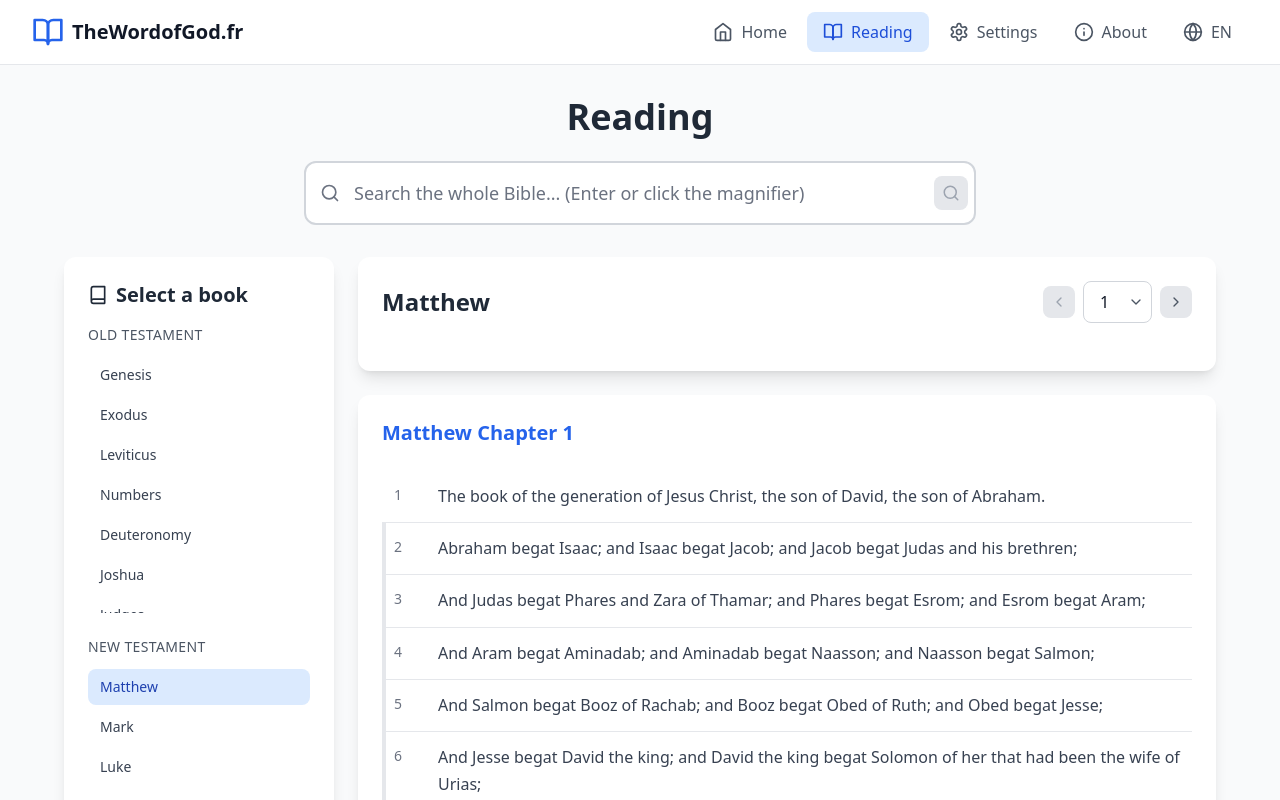
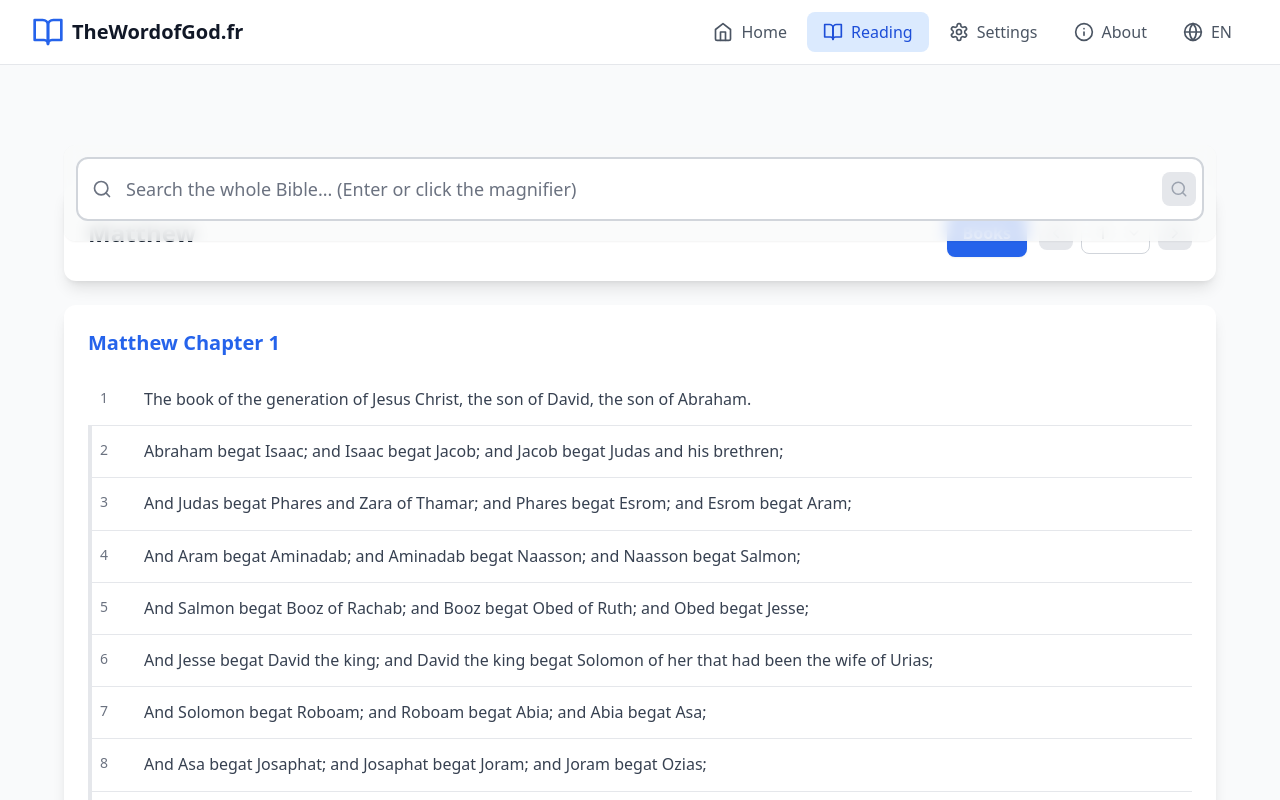
Before and after one commit to thewordofgodfr/site-par-bolt-ai, a React (Vite) app: page / in a window 1280 px wide. Both pictures are taken after a click on the button "Reading". Shown: the top 800 px of the page. Built offline with nearby package versions, Linux system fonts and the light colour scheme.

Commit message:
Update Reading.tsx

```diff
--- a/src/pages/Reading.tsx
+++ b/src/pages/Reading.tsx
@@ -38,11 +38,11 @@ export default function Reading() {
   // Mise en évidence (ex. depuis résultats)
   const [highlightedVerse, setHighlightedVerse] = useState<number | null>(null);
 
-  // Sélection simple (tap verset)
+  // Sélection au tap
   const [selectedVerses, setSelectedVerses] = useState<number[]>([]);
   const [copiedKey, setCopiedKey] = useState<string>('');
 
-  // Sélecteur livres mobile
+  // Sélecteur Livres (overlay) — maintenant sur TOUTES tailles d’écran
   const [showBookPicker, setShowBookPicker] = useState<boolean>(false);
 
   const [showRestoredNotification, setShowRestoredNotification] = useState(false);
@@ -288,18 +288,16 @@ export default function Reading() {
     }
   };
 
+  // Valeur du “top” pour la barre sticky sous la nav (adapte si besoin)
+  const stickyTop = 'top-16 sm:top-20';
+
   return (
     <div className={`min-h-screen ${isDark ? 'bg-gray-900' : 'bg-gray-50'} transition-colors duration-200 overflow-x-hidden`}>
-      <div className="container mx-auto px-4 py-8">
+      <div className="container mx-auto px-4 py-6">
         <div className="max-w-6xl mx-auto">
-          {/* En-tête */}
-          <div className="text-center mb-8">
-            <h1 className={`text-3xl md:text-4xl font-bold mb-2 ${isDark ? 'text-white' : 'text-gray-800'}`}>
-              {t('reading')}
-            </h1>
-
-            {/* Barre de recherche */}
-            <div className="max-w-2xl mx-auto mt-6">
+          {/* BARRE RECHERCHE — sticky sous la nav */}
+          <div className={`sticky ${stickyTop} z-30`}>
+            <div className={`${isDark ? 'bg-gray-900/80' : 'bg-gray-50/80'} backdrop-blur rounded-xl p-3 shadow-sm`}>
               <form onSubmit={handleSubmitSearch}>
                 <div className="relative">
                   <div className="absolute inset-y-0 left-0 pl-4 flex items-center pointer-events-none">
@@ -352,7 +350,7 @@ export default function Reading() {
               </form>
 
               {/* Aide / compteur */}
-              <div className="mt-3">
+              <div className="mt-2">
                 {searchHint ? (
                   <p className={`text-sm ${isDark ? 'text-gray-400' : 'text-gray-600'}`}>{searchHint}</p>
                 ) : searchLoading ? (
@@ -379,7 +377,7 @@ export default function Reading() {
 
           {/* Résultats de recherche */}
           {showGlobalSearch && globalSearchResults.length > 0 && (
-            <div className={`${isDark ? 'bg-gray-800' : 'bg-white'} rounded-xl shadow-lg p-6 mb-6`}>
+            <div className={`${isDark ? 'bg-gray-800' : 'bg-white'} rounded-xl shadow-lg p-6 mt-6 mb-6`}>
               <h2 className={`text-xl font-semibold mb-4 ${isDark ? 'text-white' : 'text-gray-800'} flex items-center`}>
                 <BookOpen size={20} className="mr-2" />
                 {state.settings.language === 'fr' ? 'Résultats de recherche' : 'Search Results'}
@@ -455,7 +453,7 @@ export default function Reading() {
 
           {/* Aucun résultat */}
           {showGlobalSearch && globalSearchResults.length === 0 && !searchLoading && !searchHint && (
-            <div className={`${isDark ? 'bg-gray-800' : 'bg-white'} rounded-xl shadow-lg p-8 mb-6 text-center`}>
+            <div className={`${isDark ? 'bg-gray-800' : 'bg-white'} rounded-xl shadow-lg p-8 mt-6 mb-6 text-center`}>
               <Search size={48} className={`mx-auto mb-4 opacity-50 ${isDark ? 'text-gray-400' : 'text-gray-500'}`} />
               <h3 className={`text-lg font-semibold mb-2 ${isDark ? 'text-white' : 'text-gray-800'}`}>
                 {state.settings.language === 'fr' ? 'Aucun résultat trouvé' : 'No results found'}
@@ -474,77 +472,29 @@ export default function Reading() {
             </div>
           )}
 
-          <div className={`grid grid-cols-1 lg:grid-cols-4 gap-6 ${showGlobalSearch ? 'opacity-75' : ''}`}>
-            {/* Sidebar livres (desktop) */}
-            <div className={`hidden lg:block lg:col-span-1 ${isDark ? 'bg-gray-800' : 'bg-white'} rounded-xl shadow-lg p-6`}>
-              <h2 className={`text-xl font-semibold mb-4 ${isDark ? 'text-white' : 'text-gray-800'} flex items-center`}>
-                <Book size={20} className="mr-2" />
-                {t('selectBook')}
-              </h2>
-
-              <div className="mb-6">
-                <h3 className={`text-sm font-medium mb-3 ${isDark ? 'text-gray-400' : 'text-gray-600'} uppercase tracking-wide`}>
-                  {t('oldTestament')}
-                </h3>
-                <div className="space-y-1 max-h-64 overflow-y-auto">
-                  {oldTestamentBooks.map(book => (
-                    <button
-                      key={book.name}
-                      onClick={() => handleBookSelect(book)}
-                      className={`w-full text-left px-3 py-2 rounded-lg text-sm transition-all duration-200 ${
-                        selectedBook?.name === book.name
-                          ? isDark ? 'bg-blue-600 text-white' : 'bg-blue-100 text-blue-800'
-                          : isDark ? 'hover:bg-gray-700 text-gray-300 hover:text-white' : 'hover:bg-gray-100 text-gray-700 hover:text-gray-900'
-                      }`}
-                    >
-                      {getBookName(book)}
-                    </button>
-                  ))}
-                </div>
-              </div>
-
-              <div>
-                <h3 className={`text-sm font-medium mb-3 ${isDark ? 'text-gray-400' : 'text-gray-600'} uppercase tracking-wide`}>
-                  {t('newTestament')}
-                </h3>
-                <div className="space-y-1 max-h-64 overflow-y-auto">
-                  {newTestamentBooks.map(book => (
-                    <button
-                      key={book.name}
-                      onClick={() => handleBookSelect(book)}
-                      className={`w-full text-left px-3 py-2 rounded-lg text-sm transition-all duration-200 ${
-                        selectedBook?.name === book.name
-                          ? isDark ? 'bg-blue-600 text-white' : 'bg-blue-100 text-blue-800'
-                          : isDark ? 'hover:bg-gray-700 text-gray-300 hover:text-white' : 'hover:bg-gray-100 text-gray-700 hover:text-gray-900'
-                      }`}
-                    >
-                      {getBookName(book)}
-                    </button>
-                  ))}
-                </div>
-              </div>
-            </div>
-
-            {/* Zone de contenu */}
-            <div className="lg:col-span-3">
+          {/* Zone commandes + contenu */}
+          <div className="grid grid-cols-1 gap-6">
+            {/* Bandeau commandes (Livres + chapitre) */}
             {selectedBook && (
-                <div className={`${isDark ? 'bg-gray-800' : 'bg-white'} rounded-xl shadow-lg p-6 mb-6`}>
-                  <div className="flex flex-col sm:flex-row sm:items-center sm:justify-between mb-6">
-                    <h2 className={`text-2xl font-bold mb-4 sm:mb-0 ${isDark ? 'text-white' : 'text-gray-800'}`}>
+              <div className={`${isDark ? 'bg-gray-800' : 'bg-white'} rounded-xl shadow-lg p-6`}>
+                <div className="flex flex-col sm:flex-row sm:items-center sm:justify-between gap-4">
+                  <h2 className={`text-2xl font-bold ${isDark ? 'text-white' : 'text-gray-800'}`}>
                     {getBookName(selectedBook)}
                   </h2>
 
-                    {/* Commandes */}
-                    <div className="flex items-center space-x-3">
-                      {/* Bouton Livres (mobile) */}
+                  <div className="flex items-center gap-3">
+                    {/* BOUTON LIVRES — plus grand, sur TOUTES tailles */}
                     <button
                       onClick={() => setShowBookPicker(true)}
-                        className={`lg:hidden px-3 py-2 rounded-lg text-sm font-medium ${isDark ? 'bg-gray-700 text-gray-200' : 'bg-gray-200 text-gray-700'}`}
+                      className={`px-4 py-3 rounded-lg text-base font-semibold shadow-sm ${
+                        isDark ? 'bg-blue-600 text-white hover:bg-blue-500' : 'bg-blue-600 text-white hover:bg-blue-500'
+                      }`}
                     >
                       {state.settings.language === 'fr' ? 'Livres' : 'Books'}
                     </button>
 
-                      <div className="flex items-center space-x-2">
+                    {/* Navigation chapitres */}
+                    <div className="flex items-center gap-2">
                       <button
                         onClick={handlePreviousChapter}
                         disabled={selectedChapter <= 1}
@@ -554,7 +504,7 @@ export default function Reading() {
                             : isDark ? 'bg-gray-700 text-gray-300 hover:bg-gray-600 hover:text-white' : 'bg-gray-200 text-gray-600 hover:bg-gray-300 hover:text-gray-800'
                         }`}
                       >
-                          <ChevronLeft size={16} />
+                        <ChevronLeft size={18} />
                       </button>
 
                       <div className="relative">
@@ -579,7 +529,7 @@ export default function Reading() {
                             : isDark ? 'bg-gray-700 text-gray-300 hover:bg-gray-600 hover:text-white' : 'bg-gray-200 text-gray-600 hover:bg-gray-300 hover:text-gray-800'
                         }`}
                       >
-                          <ChevronRight size={16} />
+                        <ChevronRight size={18} />
                       </button>
                     </div>
                   </div>
@@ -589,7 +539,7 @@ export default function Reading() {
 
             {/* Barre d’action — desktop/tablette */}
             {selectedVerses.length > 0 && (
-                <div className={`hidden sm:flex mb-3 rounded-lg p-3 items-center justify-between ${isDark ? 'bg-gray-800 text-gray-100' : 'bg-white text-gray-800'} shadow`}>
+              <div className={`hidden sm:flex mb-1 rounded-lg p-3 items-center justify-between ${isDark ? 'bg-gray-800 text-gray-100' : 'bg-white text-gray-800'} shadow`}>
                 <div className="text-sm">
                   {state.settings.language === 'fr'
                     ? `${selectedVerses.length} verset${selectedVerses.length > 1 ? 's' : ''} sélectionné${selectedVerses.length > 1 ? 's' : ''}`
@@ -629,24 +579,25 @@ export default function Reading() {
                 </div>
               ) : chapter ? (
                 <div>
-                    <h3 className={`text-xl font-semibold mb-6 ${isDark ? 'text-blue-400' : 'text-blue-600'}`}>
+                  <h3 className={`text-xl font-semibold mb-4 ${isDark ? 'text-blue-400' : 'text-blue-600'}`}>
                     {getBookName(selectedBook!)} {t('chapter')} {chapter.chapter}
                   </h3>
 
-                    {/* Resserre + fine ligne entre versets */}
-                    <div className={`divide-y ${isDark ? 'divide-gray-700' : 'divide-gray-200'}`}>
-                      {chapter.verses.map((v) => {
+                  {/* Resserre + fine ligne entre versets — avec bordure haute sur le 1er */}
+                  <div className={`${isDark ? 'divide-gray-700' : 'divide-gray-200'} divide-y`}>
+                    {chapter.verses.map((v, idx) => {
                       const isHighlighted = highlightedVerse === v.verse;
                       const isSelected = selectedVerses.includes(v.verse);
                       const selectedBg = isSelected ? (isDark ? 'bg-blue-900/40 border-blue-500' : 'bg-blue-50 border-blue-400') : '';
                       const highlightBg = isHighlighted ? (isDark ? 'bg-yellow-900/30' : 'bg-yellow-50') : '';
+                      const topBorder = idx === 0 ? (isDark ? 'border-t border-gray-700' : 'border-t border-gray-200') : '';
 
                       return (
                         <div
                           key={v.verse}
                           id={`verse-${v.verse}`}
                           onClick={() => toggleSelectVerse(v.verse)}
-                            className={`relative cursor-pointer px-2 py-2 sm:py-3 transition-colors border-l-4 ${selectedBg} ${highlightBg} ${isSelected ? '' : 'border-transparent'}`}
+                          className={`relative cursor-pointer px-2 py-2 sm:py-3 transition-colors border-l-4 ${selectedBg} ${highlightBg} ${isSelected ? '' : 'border-transparent'} ${topBorder}`}
                         >
                           <div className="flex items-start gap-3">
                             <span className={`w-8 text-sm font-medium ${isDark ? 'text-gray-400' : 'text-gray-500'} flex-shrink-0 pt-0.5 flex items-center gap-1`}>
@@ -682,9 +633,8 @@ export default function Reading() {
               )}
             </div>
           </div>
-          </div>
 
-          {/* Overlay Livres (mobile) */}
+          {/* Overlay Livres (désormais pour desktop ET mobile) */}
           {showBookPicker && (
             <div className="fixed inset-0 z-50">
               <div className="absolute inset-0 bg-black/60" onClick={() => setShowBookPicker(false)} aria-hidden="true" />
@@ -700,7 +650,7 @@ export default function Reading() {
 
                 <div className="mb-6">
                   <h4 className={`text-sm uppercase tracking-wide mb-2 ${isDark ? 'text-gray-400' : 'text-gray-600'}`}>{t('oldTestament')}</h4>
-                  <div className="grid grid-cols-2 gap-2">
+                  <div className="grid grid-cols-2 md:grid-cols-3 lg:grid-cols-4 gap-2">
                     {oldTestamentBooks.map(book => (
                       <button
                         key={`m-${book.name}`}
@@ -717,7 +667,7 @@ export default function Reading() {
 
                 <div>
                   <h4 className={`text-sm uppercase tracking-wide mb-2 ${isDark ? 'text-gray-400' : 'text-gray-600'}`}>{t('newTestament')}</h4>
-                  <div className="grid grid-cols-2 gap-2 pb-10">
+                  <div className="grid grid-cols-2 md:grid-cols-3 lg:grid-cols-4 gap-2 pb-10">
                     {newTestamentBooks.map(book => (
                       <button
                         key={`m-${book.name}`}
@@ -735,7 +685,7 @@ export default function Reading() {
             </div>
           )}
 
-          {/* Barre flottante (mobile) + actions (desktop) */}
+          {/* Barre flottante (mobile) */}
           {selectedVerses.length > 0 && (
             <div className="sm:hidden fixed bottom-4 left-1/2 -translate-x-1/2 z-40">
               <div className={`${isDark ? 'bg-gray-800 text-gray-100' : 'bg-white text-gray-800'} shadow-lg rounded-full px-3 py-2 flex items-center space-x-2`}>
```
Lines whose indentation alone changed are shown as unchanged.
